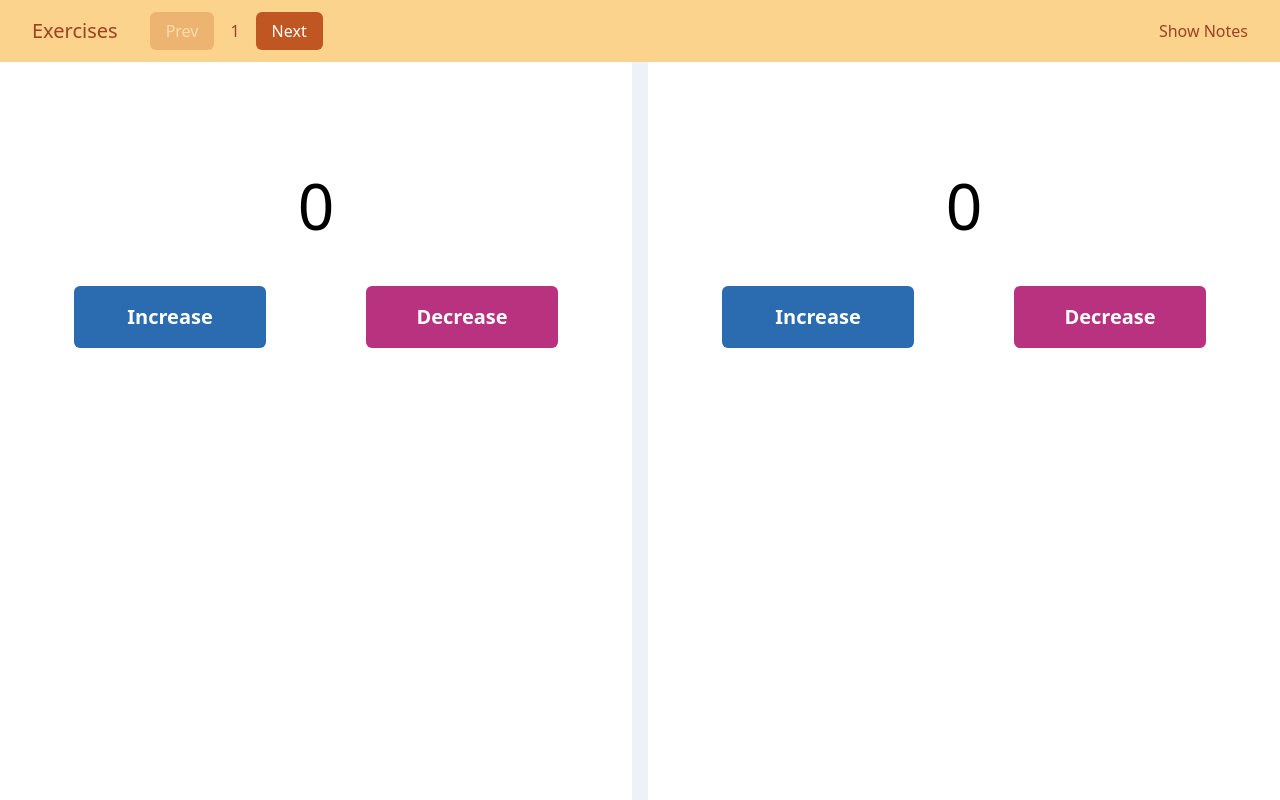
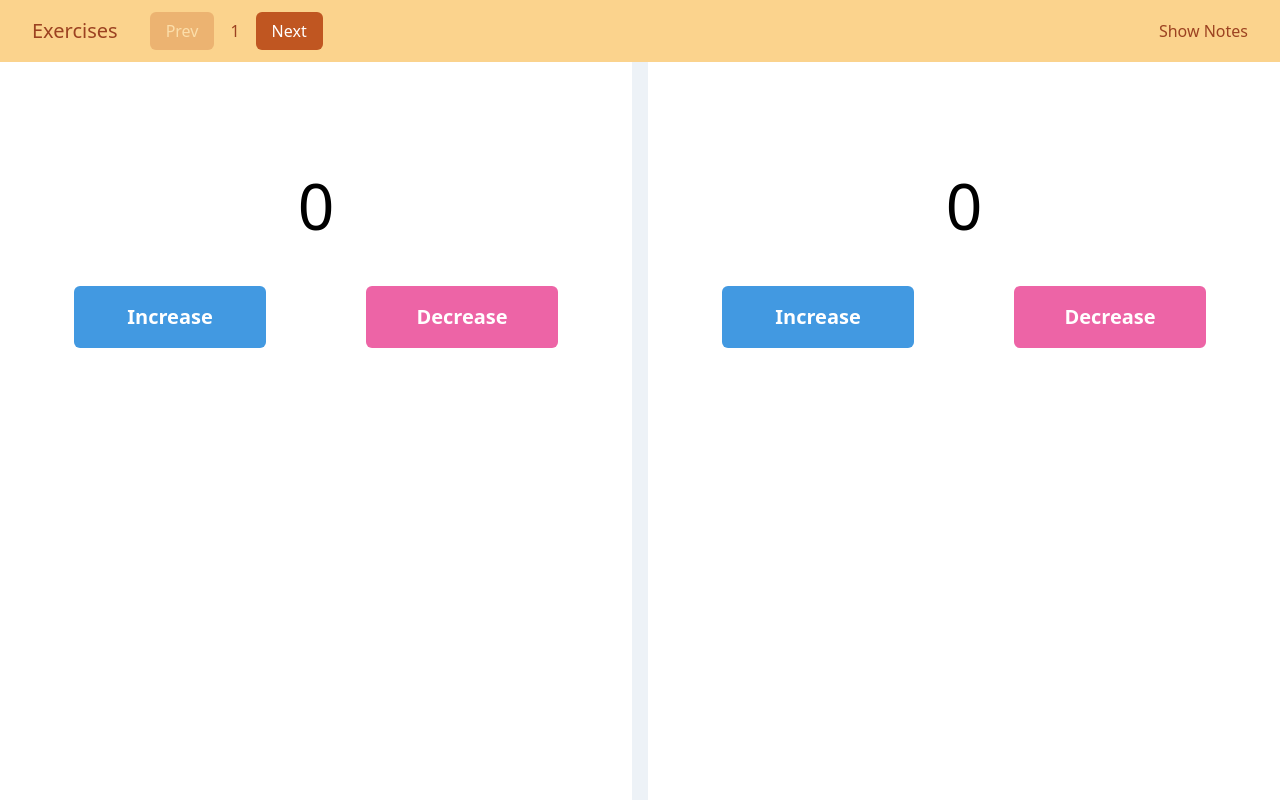
Before and after one commit to itaditya/workshop-platform, a Next.js app: page /exercises/exercise-1 in a window 1280 px wide. Built offline with nearby package versions, Linux system fonts and the light colour scheme.

Commit message:
added btn styles

```diff
--- a/src/pages/exercises/exercise-1/components.js
+++ b/src/pages/exercises/exercise-1/components.js
@@ -2,7 +2,10 @@
 
 export function IncreaseButton(props) {
   return (
-    <button {...props} className="bg-blue-700 font-bold py-4 w-48 rounded-md text-xl text-white">
+    <button
+      {...props}
+      className="bg-blue-500 hover:bg-blue-600 active:bg-blue-700 focus:bg-blue-800 font-bold py-4 w-48 rounded-md text-xl text-white"
+    >
       Increase
     </button>
   );
@@ -10,7 +13,10 @@ export function IncreaseButton(props) {
 
 export function DecreaseButton(props) {
   return (
-    <button {...props} className="bg-pink-700 font-bold py-4 w-48 rounded-md text-xl text-white">
+    <button
+      {...props}
+      className="bg-pink-500 hover:bg-pink-600 active:bg-pink-700 focus:bg-pink-800 font-bold py-4 w-48 rounded-md text-xl text-white"
+    >
       Decrease
     </button>
   );
--- a/tailwind.config.js
+++ b/tailwind.config.js
@@ -13,7 +13,8 @@ module.exports = {
     },
   },
   variants: {
-    opacity: ['responsive', 'hover', 'focus', 'disabled']
+    opacity: ['hover', 'focus', 'disabled'],
+    backgroundColor: ['hover', 'focus', 'active'],
   },
   plugins: [
     require('@tailwindcss/typography'),
```
